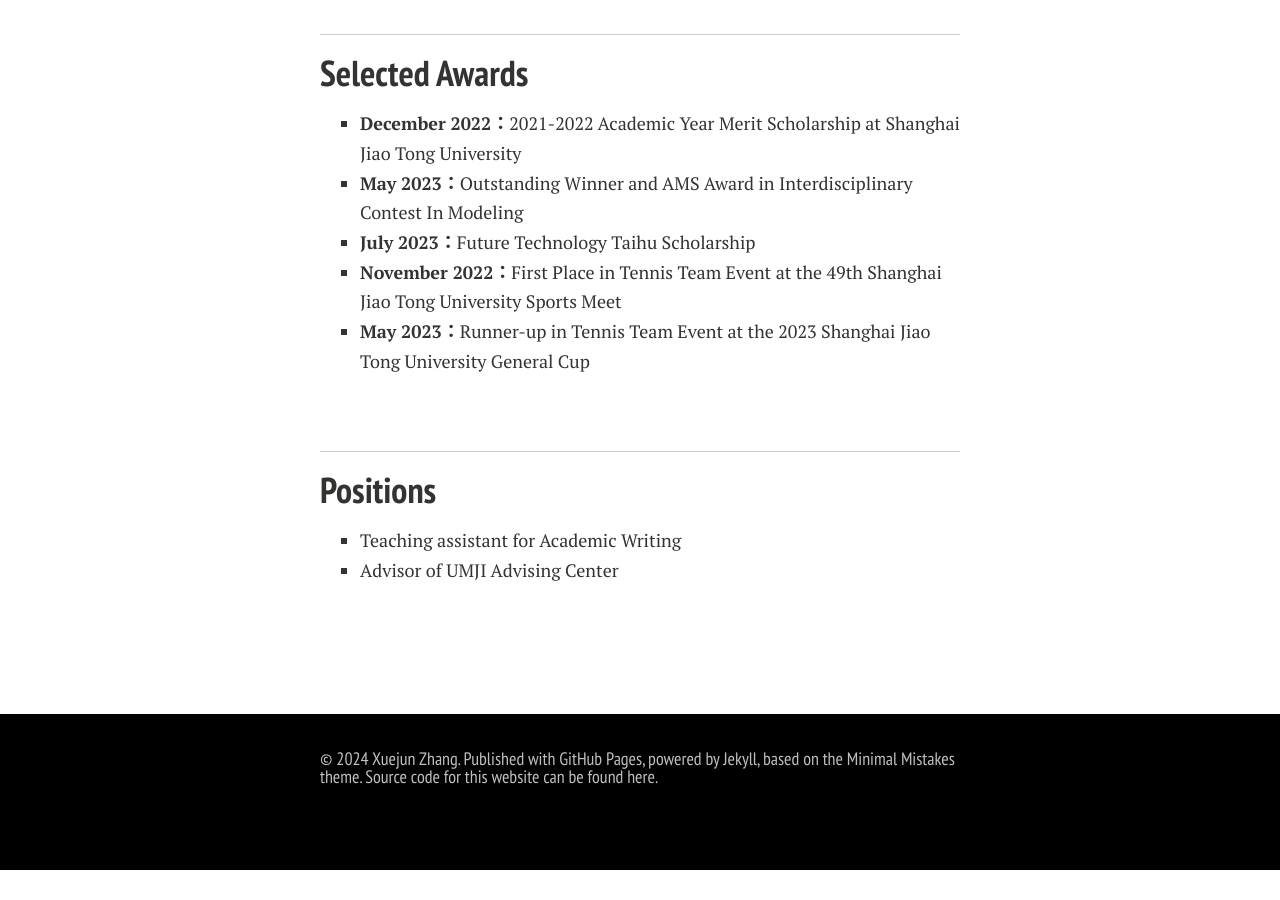
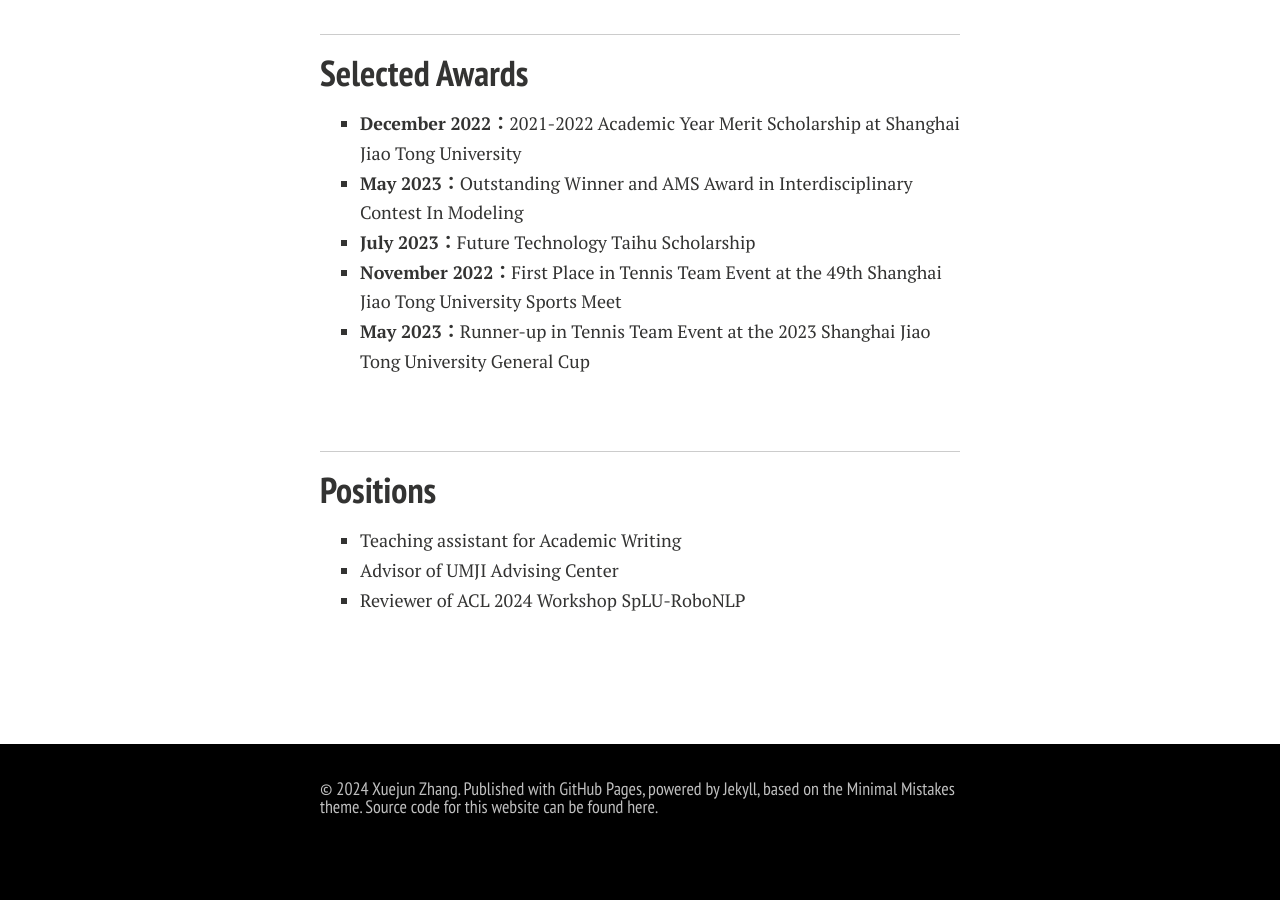
Before and after one commit to xuejunzhang2002/xuejunzhang.github.io, a Jekyll site: the page built from index.md, in a window 1280 px wide and 900 px high, scrolled down 1188 px. Built offline with Jekyll 4.4.1, drawn with Linux system fonts in a browser that asks for light colours; nearby versions of some CDN libraries; comment, search, counter and statistics services are not loaded; a style sheet for code colours, icons or effects is not loaded; our own code applies the rules of GitHub Pages for plain Markdown files; before the commit the page ends 2058 px from its top, so only the background shows below that.

Commit message:
Update index.md

```diff
--- a/index.md
+++ b/index.md
@@ -53,5 +53,6 @@ I am a rising senior majoring in **Electrical and Computer Engineering** at Shan
 
 - Teaching assistant for Academic Writing
 - Advisor of UMJI Advising Center
+- Reviewer of ACL 2024 Workshop SpLU-RoboNLP
 
 <br>
```
